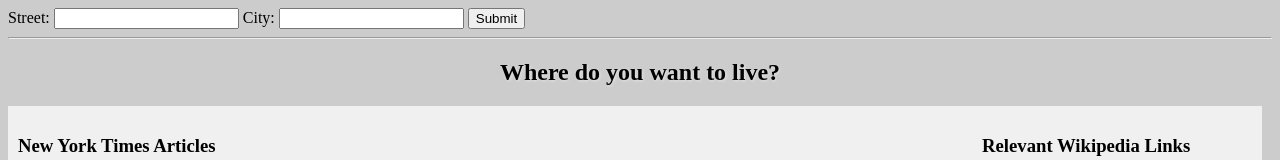
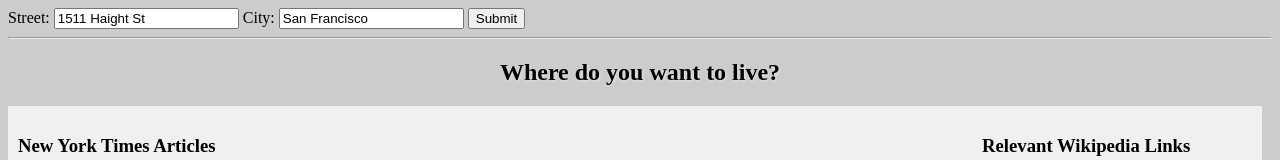
Before and after one commit to quanquan2100/udacity-fe, a plain HTML site: page minicourse-ajax-project-2/index.html in a window 1280 px wide. Shown: the top 160 px of the page. Drawn offline with Linux system fonts and the light colour scheme.

Commit message:
添加默认数据

```diff
--- a/minicourse-ajax-project-2/index.html
+++ b/minicourse-ajax-project-2/index.html
@@ -8,8 +8,8 @@
 <body>
 
     <form id="form-container" class="form-container">
-        <label for="street">Street: </label><input type="text" id="street" value="">
-        <label for="city">City: </label><input type="text" id="city" value="">
+        <label for="street">Street: </label><input type="text" id="street" value="1511 Haight St">
+        <label for="city">City: </label><input type="text" id="city" value="San Francisco">
         <button id="submit-btn">Submit</button>
     </form>
 
```
